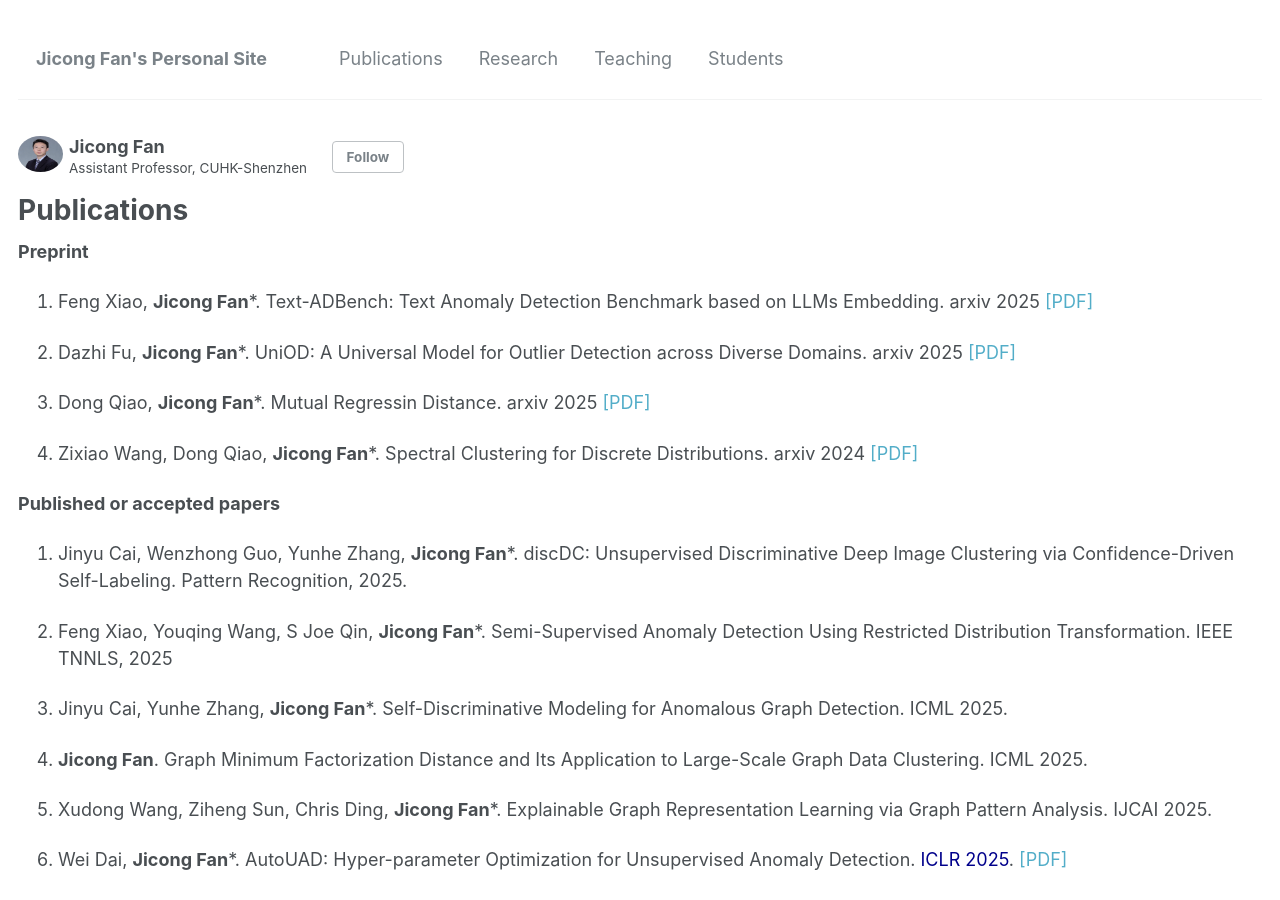
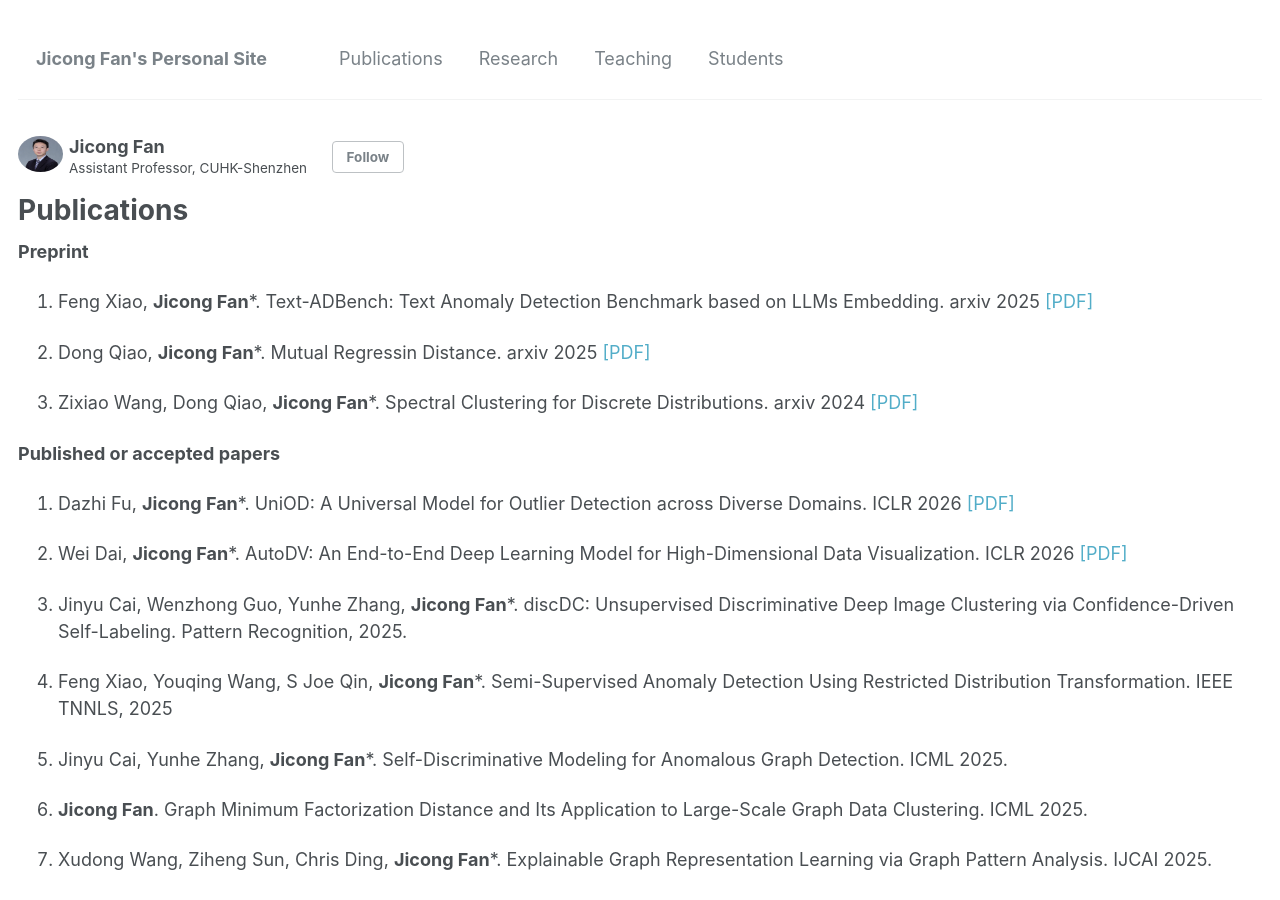
Before and after one commit to jicongfan/jicongfan.github.io, a Jekyll site: the page built from _pages/publications.md, in a window 1280 px wide and 900 px high. Built offline with Jekyll 4.4.1, drawn with Linux system fonts in a browser that asks for light colours.

Commit message:
Update publications.md

```diff
--- a/_pages/publications.md
+++ b/_pages/publications.md
@@ -8,13 +8,15 @@
 
 1. Feng Xiao, <strong>Jicong Fan</strong>*. Text-ADBench: Text Anomaly Detection Benchmark based on LLMs Embedding. arxiv 2025 <a href="https://arxiv.org/pdf/2507.12295">[PDF]</a>
 
-1. Dazhi Fu, <strong>Jicong Fan</strong>*. UniOD: A Universal Model for Outlier Detection across Diverse Domains. arxiv 2025 <a href="https://arxiv.org/pdf/2507.06624">[PDF]</a>
-
 1. Dong Qiao, <strong>Jicong Fan</strong>*. Mutual Regressin Distance. arxiv 2025 <a href="https://arxiv.org/abs/2501.10617">[PDF]</a>
 
 1. Zixiao Wang, Dong Qiao, <strong>Jicong Fan</strong>*. Spectral Clustering for Discrete Distributions. arxiv 2024 <a href="https://arxiv.org/pdf/2401.13913">[PDF]</a>
 
 <strong>Published or accepted papers</strong>
+
+1. Dazhi Fu, <strong>Jicong Fan</strong>*. UniOD: A Universal Model for Outlier Detection across Diverse Domains. ICLR 2026 <a href="https://openreview.net/pdf?id=Eu25AOvORb">[PDF]</a>
+
+1. Wei Dai, <strong>Jicong Fan</strong>*. AutoDV: An End-to-End Deep Learning Model for High-Dimensional Data Visualization. ICLR 2026 <a href="https://openreview.net/pdf?id=vaflHrZhlY">[PDF]</a>
 
 1. Jinyu Cai, Wenzhong Guo, Yunhe Zhang, <strong>Jicong Fan</strong>*. discDC: Unsupervised Discriminative Deep Image Clustering via Confidence-Driven Self-Labeling. Pattern Recognition, 2025.
 
```
